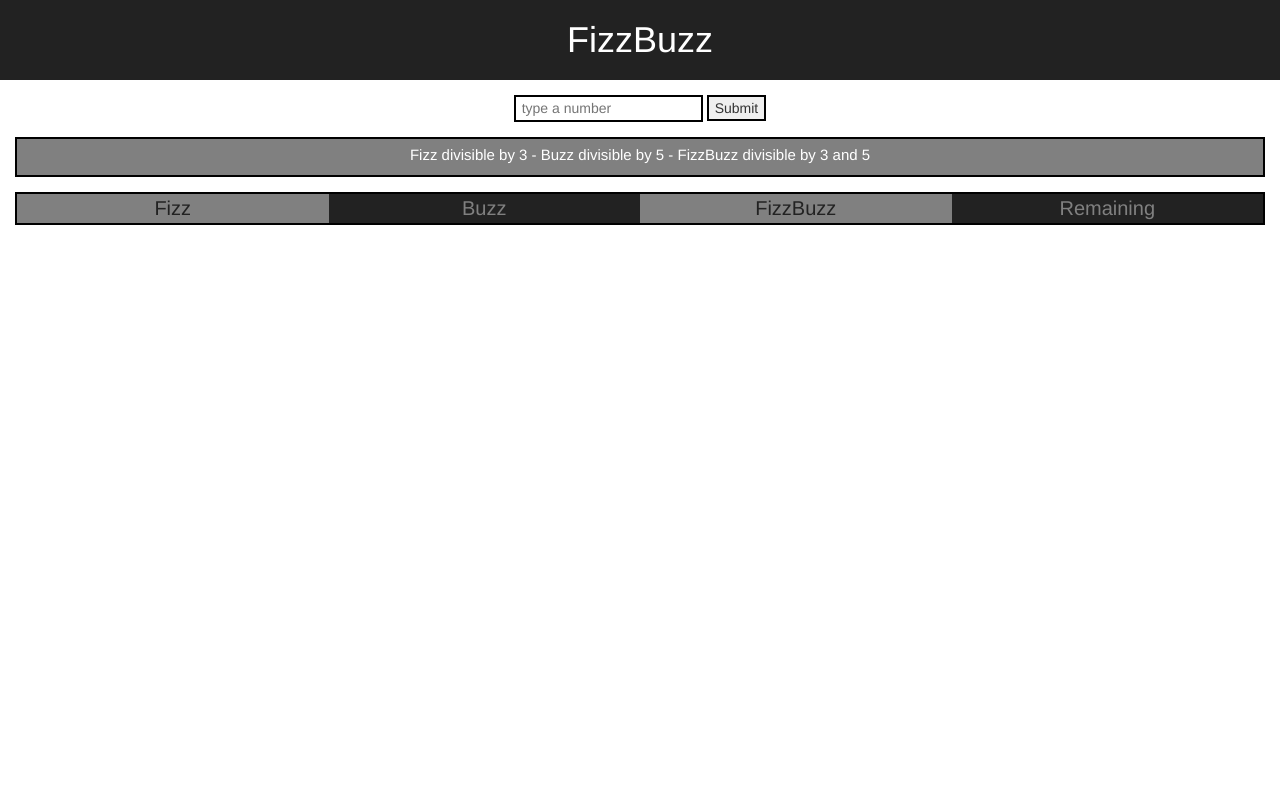
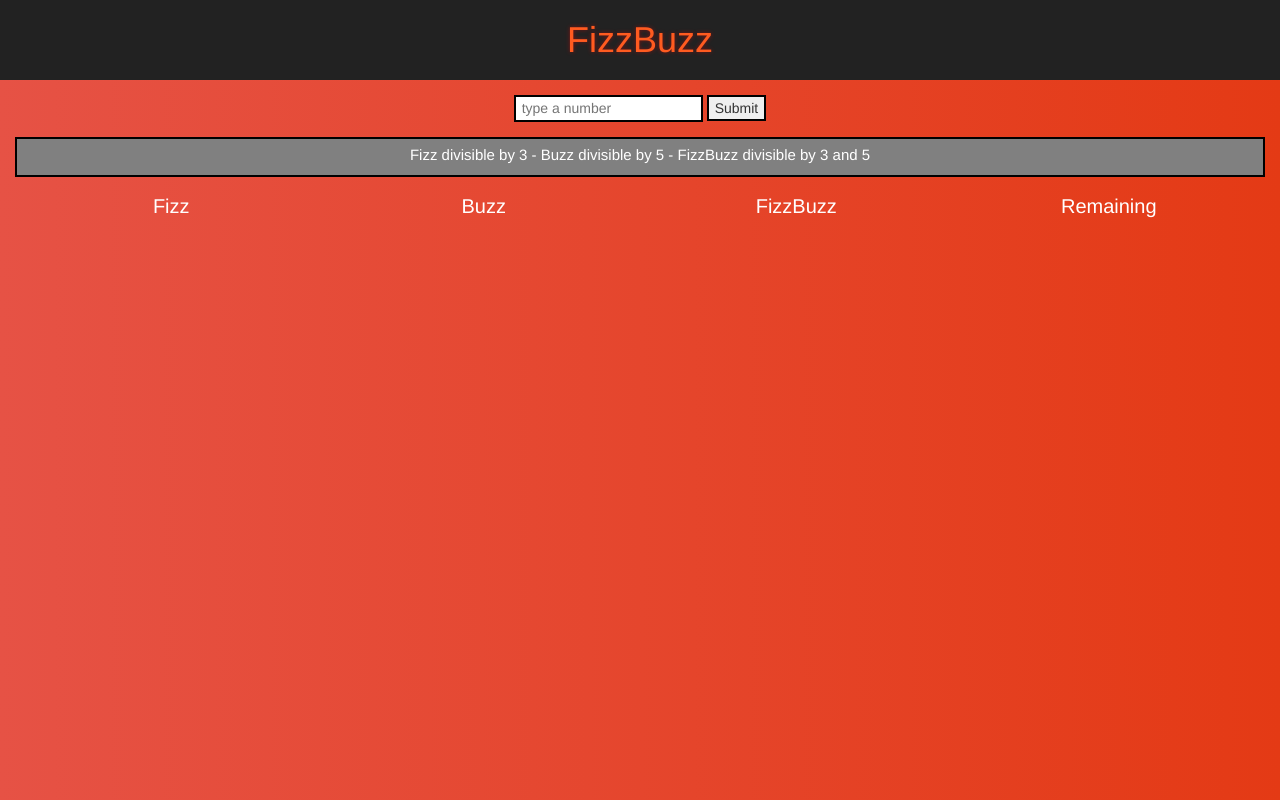
Before and after one commit to Robydoidao2006/fizzbuss, a plain HTML site: page index.html in a window 1280 px wide. Drawn offline with nearby package versions, Linux system fonts and the light colour scheme.

Commit message:
Add files via upload

```diff
--- a/assets/css/style.css
+++ b/assets/css/style.css
@@ -1,13 +1,26 @@
 body{
     margin: 0px;
     padding: 0px;
+    background: #e43a15;  /* fallback for old browsers */
+    background: -webkit-linear-gradient(to right, #e65245, #e43a15);  /* Chrome 10-25, Safari 5.1-6 */
+    background: linear-gradient(to right, #e65245, #e43a15); /* W3C, IE 10+/ Edge, Firefox 16+, Chrome 26+, Opera 12+, Safari 7+ */
+}
+
+@-webkit-keyframes glow {
+    to {
+        text-shadow: 0 0 10px red;
+    }
 }
 
 .h1-fb{
 background-color: #222;
 margin: 0px;
 padding: 20px;
-color:white;
+color:rgb(255, 91, 32);
+-webkit-animation: glow .8s infinite alternate;
+overflow-x: hidden;
+overflow-y: hidden;
+opacity: 1;
 }
 
 #fizzBuzzForm{
@@ -17,20 +30,24 @@ color:white;
 #userInput{
     border: 2px solid black;
     padding-bottom: 2px;  /* Fixes dimention - input/button same size*/
+    text-decoration: none!important;
 }
+
 
 button {
     border: 2px solid black;
+    text-decoration: none;
 }
 
 button:hover{
     background-color:#222;
     color:white;
+    text-decoration: none;
 }
 
 /* user output */
 .fizzbussRow{
-    border: 2px solid black;
+    /* border: 2px solid black; */
     margin:15px!important;
     color:white;
     font-size: 20px;
@@ -46,21 +63,19 @@ button:hover{
     margin-top:5px;
     font-size: 15px;
     color:white;
+
 }
 
-#fizz,#fizzbuzz {
-    background-color:grey;
-    padding: 0px;
-    margin:0px;
-    color: #222;
+.content{
+    width: 24.25%!important;
+    background-color: #222;
+    border: 4px solid grey;
+    padding: 10px;
+    color:white;
 }
-#buzz, #remaining{
-    background-color: #222;
-    padding: 0px;
-    margin:0px;
-    color:grey;
+.space {
+    margin-right: 1%!important;
 }
-
 
 
 @media only screen and (max-width: 600px) {
@@ -68,3 +83,9 @@ button:hover{
         font-size: 15px;
     }
 }
+
+@media only screen and (max-width: 500px) {
+    .fizzbussRow{
+        font-size: 12px;
+    }
+}
```
